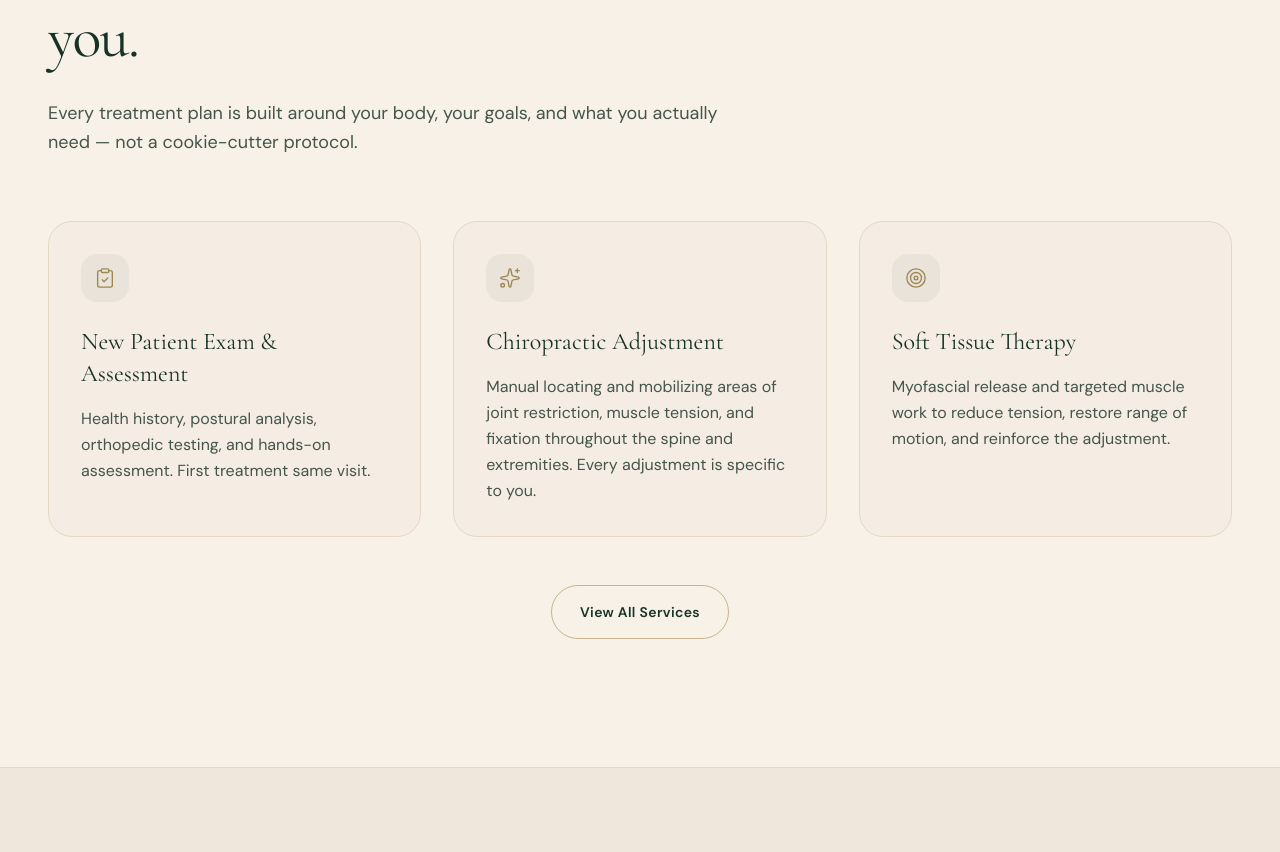
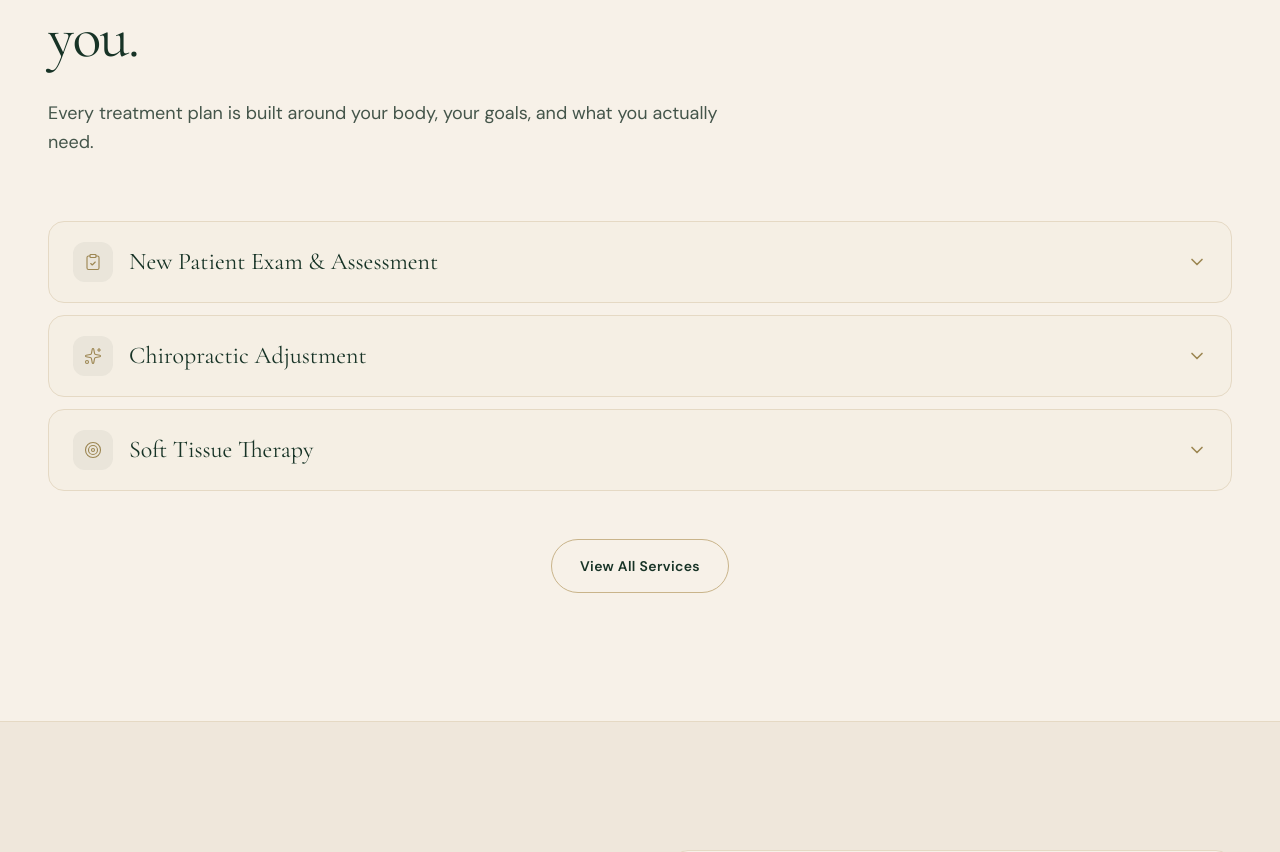
Before and after one commit to spinebarchiropractic/spinebar-site, a Next.js app: page / in a window 1280 px wide. Shown: the part 1207-2059 px from the top of the page. Built offline with nearby package versions, Linux system fonts and the light colour scheme.

Commit message:
Convert services to accordion dropdown + remove cookie-cutter copy

```diff
--- a/components/sections/ServicesSection.tsx
+++ b/components/sections/ServicesSection.tsx
@@ -1,5 +1,7 @@
 "use client";
 
+import { useState } from "react";
+import { motion, AnimatePresence } from "framer-motion";
 import {
   Baby,
   ClipboardCheck,
@@ -8,8 +10,9 @@ import {
   RefreshCw,
   Sparkles,
   Target,
+  ChevronDown,
 } from "lucide-react";
-import { FadeIn, StaggerContainer, StaggerItem } from "@/components/motion/FadeIn";
+import { FadeIn } from "@/components/motion/FadeIn";
 import { SectionHeading } from "@/components/ui/SectionHeading";
 import { Button } from "@/components/ui/Button";
 import { SERVICES } from "@/lib/constants";
@@ -30,6 +33,7 @@ type ServicesSectionProps = {
 
 export function ServicesSection({ preview = false }: ServicesSectionProps) {
   const displayed = preview ? SERVICES.slice(0, 3) : SERVICES;
+  const [openIndex, setOpenIndex] = useState<number | null>(null);
 
   return (
     <section
@@ -41,28 +45,56 @@ export function ServicesSection({ preview = false }: ServicesSectionProps) {
           <SectionHeading
             label="Our Services"
             title="Thoughtful care, tailored to you."
-            description="Every treatment plan is built around your body, your goals, and what you actually need — not a cookie-cutter protocol."
+            description="Every treatment plan is built around your body, your goals, and what you actually need."
           />
         </FadeIn>
 
-        <StaggerContainer className="mt-16 grid gap-6 md:grid-cols-2 lg:grid-cols-3 lg:gap-8">
-          {displayed.map((service) => {
+        <div className="mt-16 space-y-3">
+          {displayed.map((service, index) => {
             const Icon = iconMap[service.icon];
+            const isOpen = openIndex === index;
             return (
-              <StaggerItem key={service.title}>
-                <div className="group h-full rounded-3xl border border-cream-border bg-cream-dark/40 p-8 transition-all duration-500 hover:border-gold-light hover:bg-cream-dark/80 hover:shadow-[0_8px_30px_-12px_rgba(157,135,83,0.25)]">
-                  <div className="mb-6 flex h-12 w-12 items-center justify-center rounded-2xl bg-green/5 text-gold transition-colors duration-300 group-hover:bg-green group-hover:text-cream">
-                    <Icon size={22} strokeWidth={1.5} />
-                  </div>
-                  <h3 className="font-serif text-2xl text-green">{service.title}</h3>
-                  <p className="mt-4 text-base leading-relaxed text-green-muted">
-                    {service.description}
-                  </p>
+              <FadeIn key={service.title} delay={index * 0.04}>
+                <div className="overflow-hidden rounded-2xl border border-cream-border bg-cream-dark/30 transition-colors hover:border-gold-light/60">
+                  <button
+                    type="button"
+                    onClick={() => setOpenIndex(isOpen ? null : index)}
+                    className="flex w-full items-center gap-4 px-6 py-5 text-left"
+                    aria-expanded={isOpen}
+                  >
+                    <div className="flex h-10 w-10 flex-shrink-0 items-center justify-center rounded-xl bg-green/5 text-gold transition-colors duration-300">
+                      <Icon size={18} strokeWidth={1.5} />
+                    </div>
+                    <span className="flex-1 font-serif text-xl text-green lg:text-2xl">
+                      {service.title}
+                    </span>
+                    <motion.span
+                      animate={{ rotate: isOpen ? 180 : 0 }}
+                      transition={{ duration: 0.3 }}
+                      className="flex-shrink-0 text-gold"
+                    >
+                      <ChevronDown size={20} />
+                    </motion.span>
+                  </button>
+                  <AnimatePresence initial={false}>
+                    {isOpen && (
+                      <motion.div
+                        initial={{ height: 0, opacity: 0 }}
+                        animate={{ height: "auto", opacity: 1 }}
+                        exit={{ height: 0, opacity: 0 }}
+                        transition={{ duration: 0.35, ease: [0.22, 1, 0.36, 1] }}
+                      >
+                        <p className="px-6 pb-5 pl-20 text-base leading-relaxed text-green-muted">
+                          {service.description}
+                        </p>
+                      </motion.div>
+                    )}
+                  </AnimatePresence>
                 </div>
-              </StaggerItem>
+              </FadeIn>
             );
           })}
-        </StaggerContainer>
+        </div>
 
         {preview && (
           <FadeIn className="mt-12 text-center">
```
